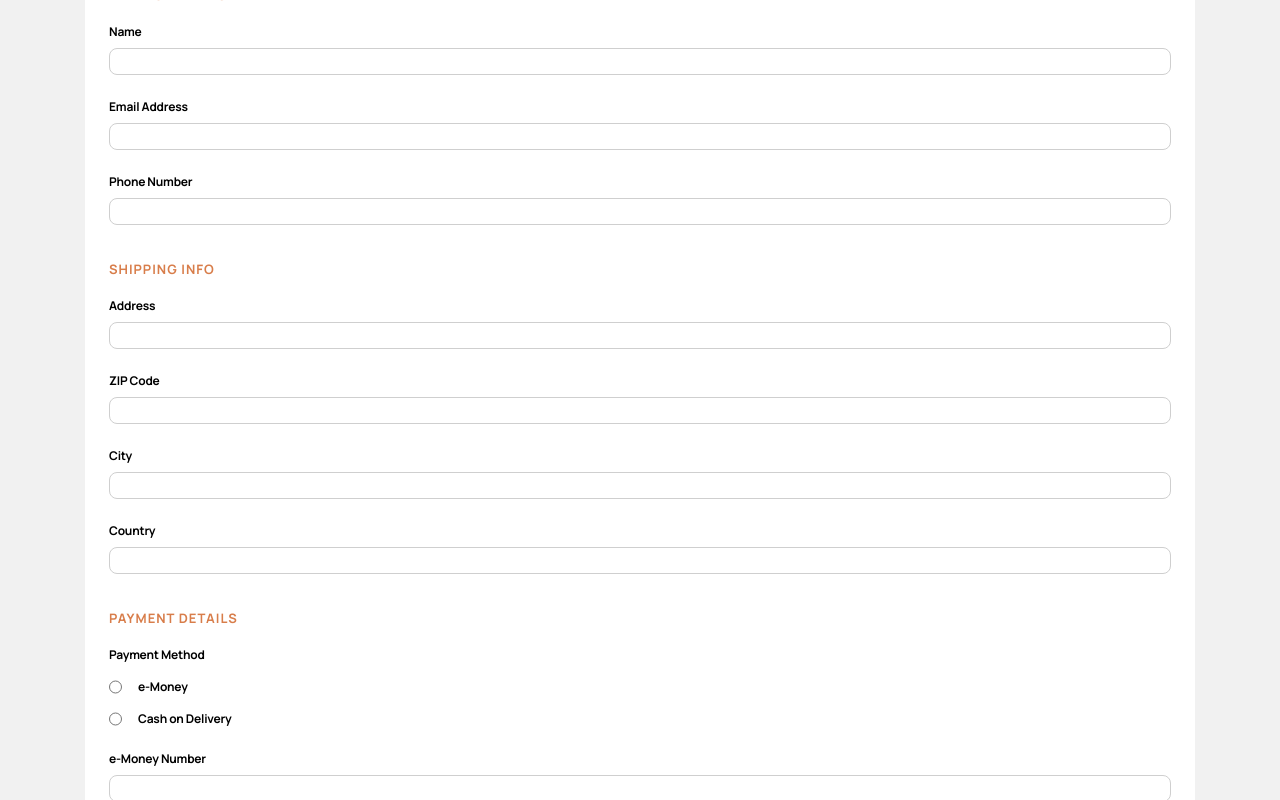
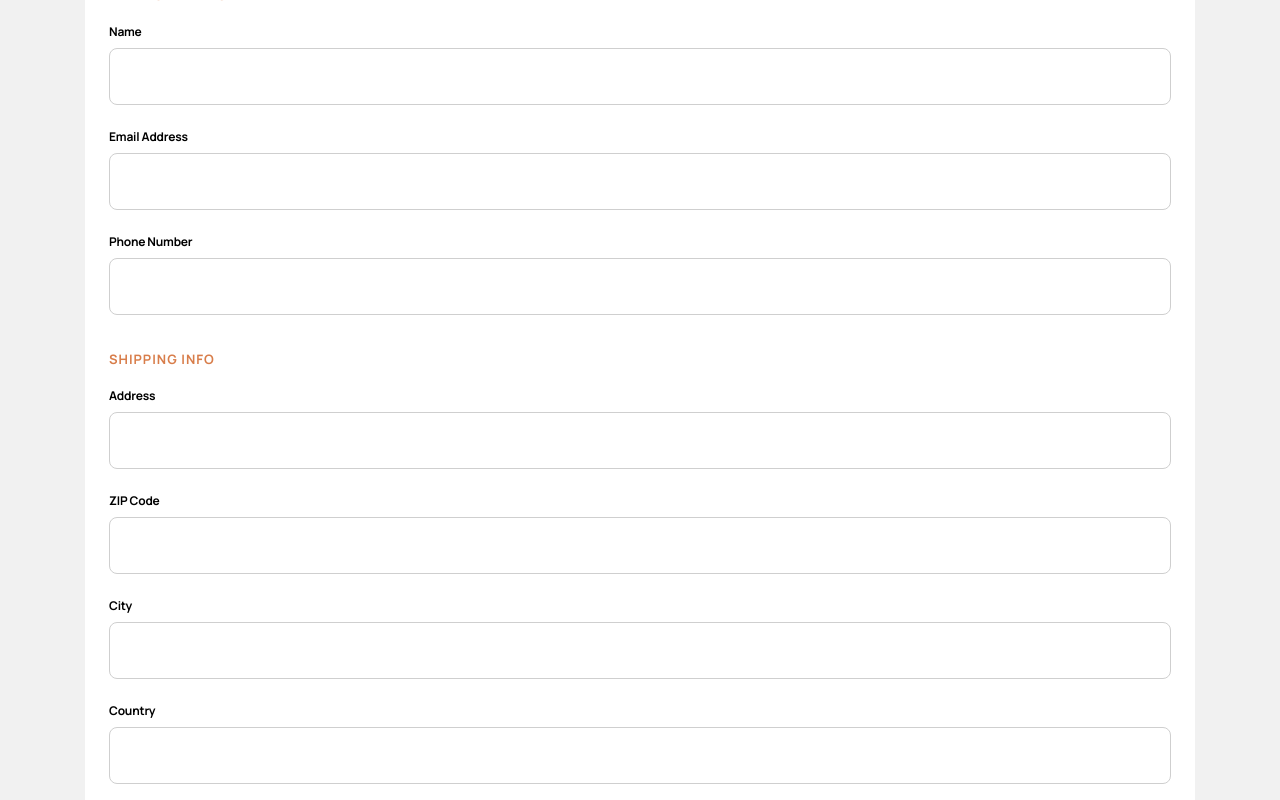
Before and after one commit to scottmotion/audiophile-ecommerce, a React (Vite) app: page /audiophile-ecommerce/checkout in a window 1280 px wide. Shown: the part 360-1160 px from the top of the page. Built offline with nearby package versions, Linux system fonts and the light colour scheme.

Commit message:
checkout page

```diff
--- a/src/pages/Checkout.tsx
+++ b/src/pages/Checkout.tsx
@@ -66,17 +66,21 @@ export default function Checkout() {
                 <div id="paymentLegend" className="legend">
                   Payment Method
                 </div>
-                <div className="flex flex-row gap-4">
+                <div className="btn-select flex flex-row gap-4">
                   <input type="radio" id="eMoney" name="payMethod"></input>
-                  <label htmlFor="eMoney">e-Money</label>
+                  <label htmlFor="eMoney" className="label-select">
+                    e-Money
+                  </label>
                 </div>
-                <div className="flex flex-row gap-4">
+                <div className="btn-select flex flex-row gap-4">
                   <input
                     type="radio"
                     id="cashOnDelivery"
                     name="payMethod"
                   ></input>
-                  <label htmlFor="cashOnDelivery">Cash on Delivery</label>
+                  <label htmlFor="cashOnDelivery" className="label-select">
+                    Cash on Delivery
+                  </label>
                 </div>
               </div>
               <div className="flex flex-col gap-2">
--- a/tailwind.config.js
+++ b/tailwind.config.js
@@ -50,12 +50,18 @@ export default {
           borderStyle: "solid",
           borderColor: "#CFCFCF",
           borderRadius: "0.5rem",
+          fontSize: "14px",
+          fontWeight: "700",
+          letterSpacing: "-0.25px",
+          lineHeight: "19px",
+          paddingBlock: "1.125rem",
+          paddingInline: "1.5rem",
         },
         "label": {
           fontSize: "12px",
           fontWeight: "700",
           lineHeight: "16px",
-          letterSpacing: "-.21px",
+          letterSpacing: "-0.21px",
         },
         "p": { opacity: "0.5", whiteSpace: "pre-line" },
       });
@@ -123,6 +129,18 @@ export default {
           textTransform: "uppercase",
           border: "none",
         },
+        ".btn-select": {
+          borderWidth: "1px",
+          borderStyle: "solid",
+          borderColor: "#CFCFCF",
+          borderRadius: "0.5rem",
+          // fontSize: "14px",
+          // fontWeight: "700",
+          // letterSpacing: "-0.25px",
+          // lineHeight: "19px",
+          paddingBlock: "1.125rem",
+          paddingInline: "1.5rem",
+        },
         ".heading-1": {
           fontSize: "56px",
           lineHeight: "58px",
@@ -183,8 +201,15 @@ export default {
           fontSize: "12px",
           fontWeight: "700",
           lineHeight: "16px",
-          letterSpacing: "-.21px",
+          letterSpacing: "-0.21px",
         },
+        ".label-select": {
+          fontSize: "14px",
+          fontWeight: "700",
+          lineHeight: "19px",
+          letterSpacing: "-0.25px",
+        },
+
         ".nav-item": {
           "fontSize": "13px",
           "lineHeight": "25px",
```
